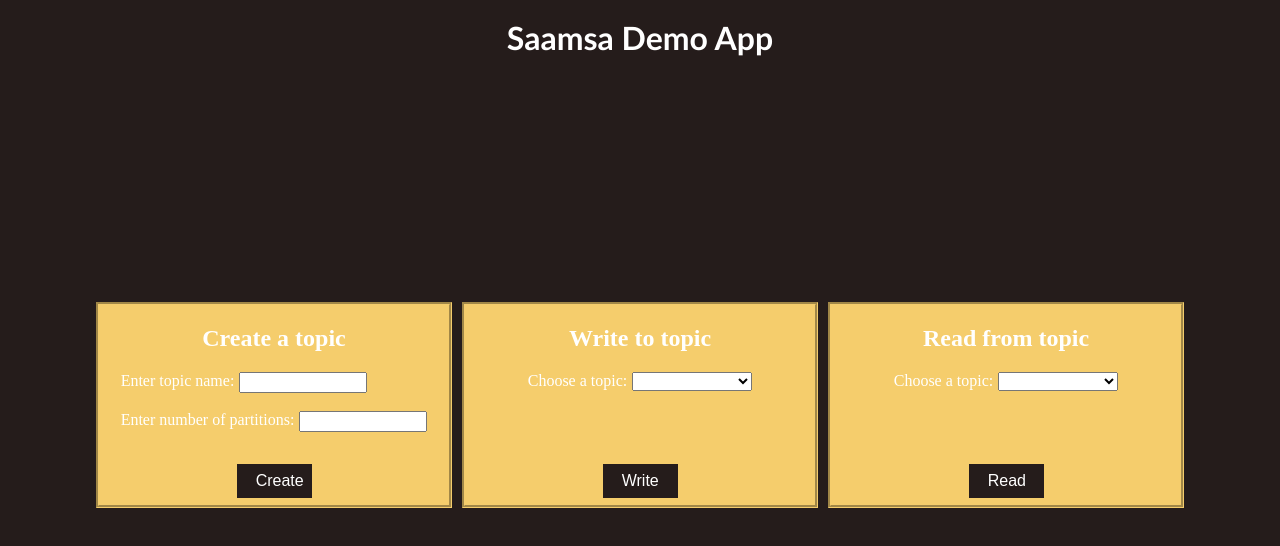
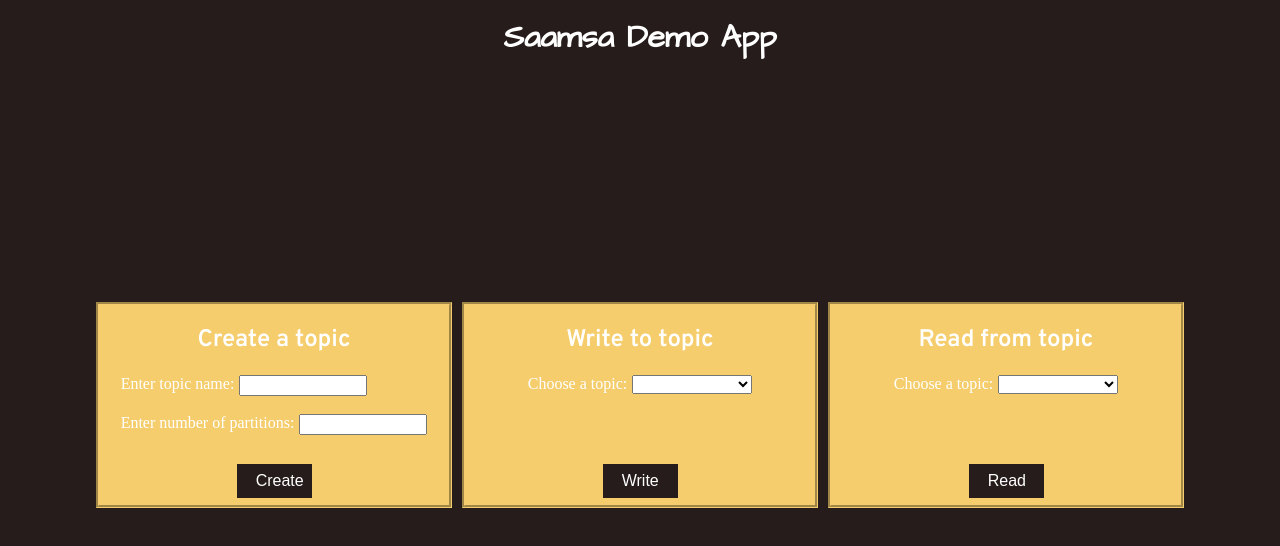
Before and after one commit to Saamsa/SaamsaTestingApp, a website: page index.html in a window 1280 px wide. Drawn offline with Linux system fonts and the light colour scheme; no server answers.

Commit message:
fonts changed

```diff
--- a/styles.css
+++ b/styles.css
@@ -1,4 +1,6 @@
-
+@import url('https://fonts.googleapis.com/css2?family=Architects+Daughter&display=swap');
+@import url('https://fonts.googleapis.com/css2?family=Overpass:wght@600&family=Roboto+Mono:wght@100&display=swap');
+@import url('https://fonts.googleapis.com/css2?family=Titillium+Web:wght@300&display=swap');
 body{
     background-color: #251C1B;
     width: 80%;
@@ -26,7 +28,7 @@ body{
 h1{
     color:#FFFFFF;
     margin-top: 10px;
-    font-family: 'Trebuchet MS', 'Lucida Sans Unicode', 'Lucida Grande', 'Lucida Sans', Arial, sans-serif;
+    font-family: 'Architects Daughter', sans-serif;
     margin:auto;
     margin-top: 7px;
     line-height:61px;
@@ -34,6 +36,7 @@ h1{
 }
 h2{
     color: #FFFFFF;
+    font-family: 'Overpass',sans-serif;
 }
 .mainWrapper{
     display: flex;
```
